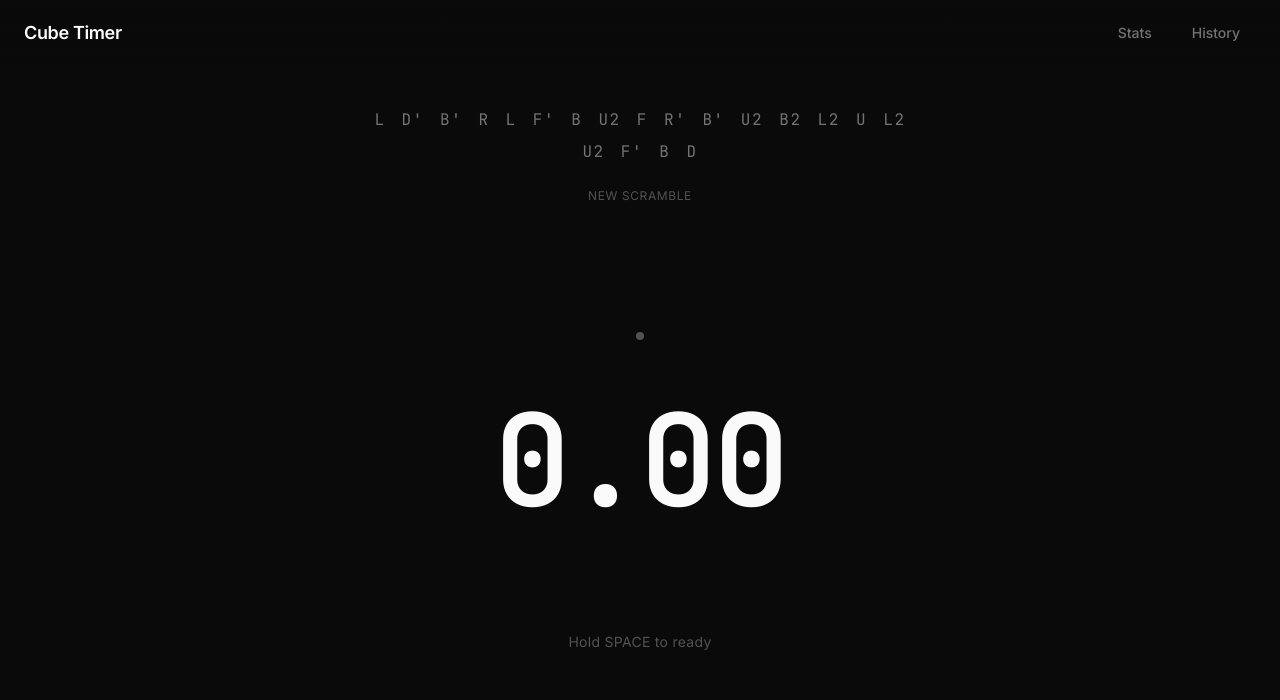
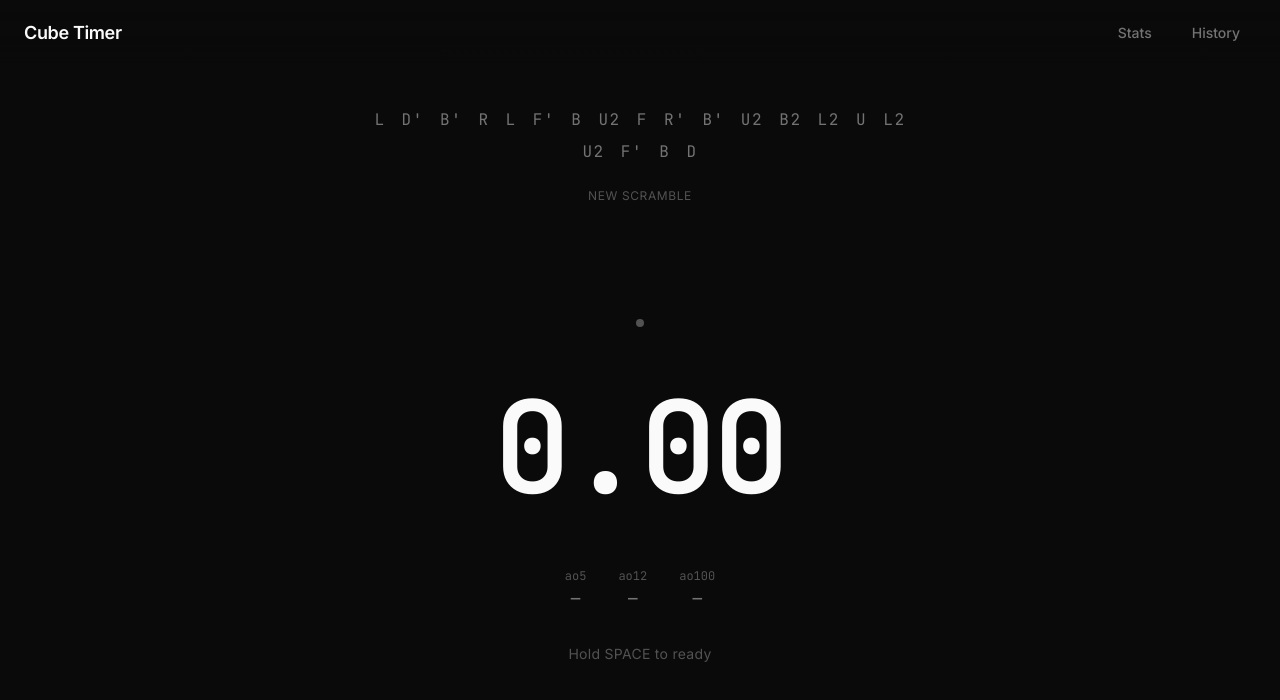
Before and after one commit to vedantsinha3/CubeTimer, a React (Vite) app: page / in a window 1280 px wide. Shown: the top 700 px of the page. Built offline with nearby package versions, Linux system fonts and the light colour scheme.

Commit message:
feat: extend Timer component to display ao12 and ao100 averages
- Added ao12 and ao100 calculations in App component using calculateAverageOfN utility
- Updated Timer component to accept ao12 and ao100 as props
- Enhanced Timer display to show ao12 and ao100 values alongside ao5

```diff
--- a/src/App.tsx
+++ b/src/App.tsx
@@ -134,6 +134,8 @@ function App() {
   const currentScrambleRef = useRef<string>('');
   const { solves, addSolve } = useSolves();
   const ao5 = calculateAverageOfN(solves, 5);
+  const ao12 = calculateAverageOfN(solves, 12);
+  const ao100 = calculateAverageOfN(solves, 100);
 
   const handleScrambleChange = (scramble: string) => {
     currentScrambleRef.current = scramble;
@@ -195,7 +197,7 @@ function App() {
           onScrambleChange={handleScrambleChange}
           triggerNew={scrambleTrigger}
         />
-        <Timer onSolveComplete={handleSolveComplete} ao5={ao5} />
+        <Timer onSolveComplete={handleSolveComplete} ao5={ao5} ao12={ao12} ao100={ao100} />
       </MainContent>
     </AppContainer>
   );
--- a/src/components/Timer/Timer.tsx
+++ b/src/components/Timer/Timer.tsx
@@ -8,6 +8,8 @@ const READY_HOLD_TIME = 300;
 interface TimerProps {
   onSolveComplete?: (time: number) => void;
   ao5?: number | null;
+  ao12?: number | null;
+  ao100?: number | null;
 }
 
 const pulse = keyframes`
@@ -81,22 +83,39 @@ const StatusDot = styled.div<{ $status: TimerStatus }>`
   transition: background-color 0.15s ease;
 `;
 
-const Ao5Display = styled.div<{ $visible: boolean }>`
-  font-family: ${({ theme }) => theme.fonts.mono};
-  font-size: ${({ theme }) => theme.fontSizes.lg};
-  color: ${({ theme }) => theme.colors.textMuted};
-  margin-top: ${({ theme }) => theme.spacing.md};
+const AveragesRow = styled.div<{ $visible: boolean }>`
+  display: flex;
+  gap: ${({ theme }) => theme.spacing.xl};
+  margin-top: ${({ theme }) => theme.spacing.lg};
   opacity: ${({ $visible }) => ($visible ? 1 : 0)};
   transition: opacity 0.2s ease;
 
-  span {
-    color: ${({ theme }) => theme.colors.textDim};
-    font-size: ${({ theme }) => theme.fontSizes.sm};
-    margin-right: ${({ theme }) => theme.spacing.sm};
+  @media (max-width: ${({ theme }) => theme.breakpoints.mobile}) {
+    gap: ${({ theme }) => theme.spacing.md};
   }
 `;
 
-export function Timer({ onSolveComplete, ao5 }: TimerProps) {
+const AverageItem = styled.div`
+  display: flex;
+  flex-direction: column;
+  align-items: center;
+  font-family: ${({ theme }) => theme.fonts.mono};
+`;
+
+const AverageLabel = styled.span`
+  font-size: ${({ theme }) => theme.fontSizes.xs};
+  color: ${({ theme }) => theme.colors.textDim};
+  text-transform: lowercase;
+  margin-bottom: 2px;
+`;
+
+const AverageValue = styled.span`
+  font-size: ${({ theme }) => theme.fontSizes.md};
+  color: ${({ theme }) => theme.colors.textMuted};
+  font-weight: 500;
+`;
+
+export function Timer({ onSolveComplete, ao5, ao12, ao100 }: TimerProps) {
   const { time, status, startTimer, stopTimer, resetTimer, setReady } = useTimer();
   const holdTimeoutRef = useRef<number | null>(null);
   const isHoldingRef = useRef(false);
@@ -217,10 +236,20 @@ export function Timer({ onSolveComplete, ao5 }: TimerProps) {
     >
       <StatusDot $status={status} />
       <TimeDisplay $status={status}>{formatTime(time)}</TimeDisplay>
-      <Ao5Display $visible={status !== 'running' && ao5 !== null && ao5 !== undefined}>
-        <span>ao5</span>
-        {ao5 !== null && ao5 !== undefined ? formatTime(ao5) : '—'}
-      </Ao5Display>
+      <AveragesRow $visible={status !== 'running'}>
+        <AverageItem>
+          <AverageLabel>ao5</AverageLabel>
+          <AverageValue>{ao5 != null ? formatTime(ao5) : '—'}</AverageValue>
+        </AverageItem>
+        <AverageItem>
+          <AverageLabel>ao12</AverageLabel>
+          <AverageValue>{ao12 != null ? formatTime(ao12) : '—'}</AverageValue>
+        </AverageItem>
+        <AverageItem>
+          <AverageLabel>ao100</AverageLabel>
+          <AverageValue>{ao100 != null ? formatTime(ao100) : '—'}</AverageValue>
+        </AverageItem>
+      </AveragesRow>
       <Instructions $visible={status !== 'running'}>
         {getInstructions()}
       </Instructions>
```
